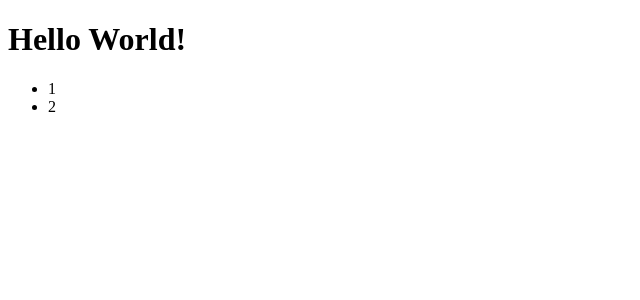
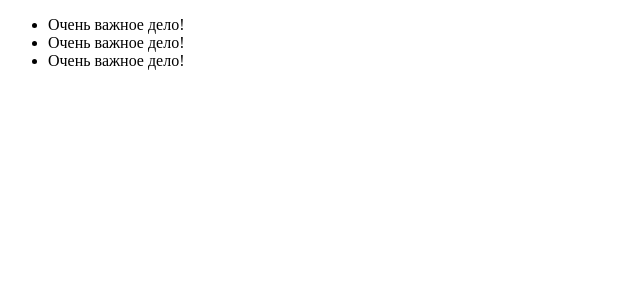
Before and after one commit to WebHeroSchool/JSX.1, a React (Create React App) app: page / in a window 1280 px wide. Shown: the top 300 px of the page, without its empty margins (0-640 px from the left). Built offline with nearby package versions, Linux system fonts and the light colour scheme.

Commit message:
структура

```diff
--- a/src/App.js
+++ /dev/null
@@ -1,14 +0,0 @@
-import React from 'react';
-
-const ItemList = () => (<ul>
-<li>1</li>
-<li>2</li>
-  </ul>)
-
-  const App = () => (<div>
-  <h1> Hello World!</h1>
-  <ItemList />
-  </div>
-  );
-
-  export default App;
--- /dev/null
+++ b/src/components/App/App.js
@@ -0,0 +1,9 @@
+import React from 'react';
+import ItemList from '../ItemList/ItemList';
+
+
+  const App = () => (<div>
+  <ItemList />
+  </div>);
+
+  export default App;
--- /dev/null
+++ b/src/components/Item/Item.js
@@ -0,0 +1,5 @@
+import React from 'react';
+
+const Item = () => (<span>Очень важное дело!</span>);
+
+export default Item;
--- /dev/null
+++ b/src/components/ItemList/ItemList.js
@@ -0,0 +1,9 @@
+import React from 'react';
+import Item from '../Item/Item'
+const ItemList = () => (<ul>
+<li><Item /></li>
+<li><Item /></li>
+<li><Item /></li>
+</ul>);
+
+export default ItemList;
--- a/src/index.js
+++ b/src/index.js
@@ -1,6 +1,6 @@
 import React from 'react';
 import ReactDOM from 'react-dom';
-import App from './App';
+import App from './components/App/App';
 
 
 
```
